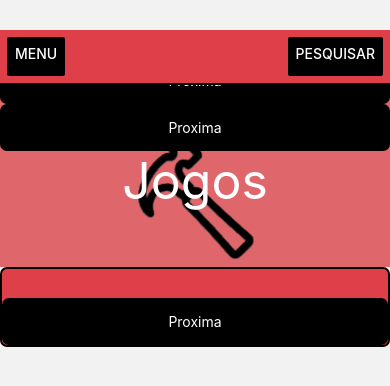
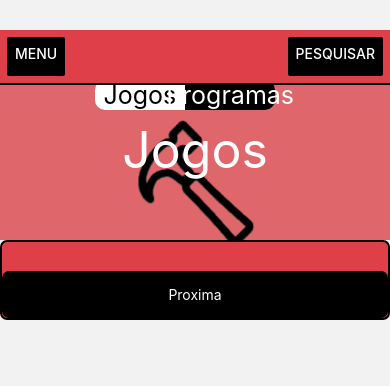
Before and after one commit to GabrielSilveira2026/PcBuildMobile, a React Native app: screen /Jogos in a window 390 px wide. Shown: the top 386 px of the page. Built offline with nearby package versions, Linux system fonts and the light colour scheme.

Commit message:
Criado tab nas telas de jogos e programas

```diff
--- a/Constantes/Styles.js
+++ b/Constantes/Styles.js
@@ -1,44 +1,32 @@
-import * as React from 'react';
 import {SafeAreaView , Button, Image, StyleSheet, TouchableOpacity, Text, View, ImageBackground } from 'react-native';
 import Cores from '../Constantes/Cores';
-import { NavigationContainer } from '@react-navigation/native';
-import { createNativeStackNavigator } from '@react-navigation/native-stack';
-
 const image = require('../Imagens/Fundo.png');
 
 export default StyleSheet.create({
-    // imageBackground: {
-    //   width: '100%',
-    //   height: '100%',
-    //   flex: 1,
-    //   resizeMode: "cover",
-    //   justifyContent: "center",
-    //   alignItems: "center"
-    // },
-    tela:{
+    tela: {
         textAlign: "center",
         justifyContent: "center",
     },
-    conteudo:{
+    conteudo: {
         textAlign: "center",
         height: '89.9%',
         backgroundColor: Cores.secondary,
     },
-    rodape:{
+    rodape: {
         padding: 8,
-      height:80,
+        height: 80,
         width: '100%',
         backgroundColor: Cores.primary,
         borderWidth: 2,
         borderRadius: 7,
         justifyContent: 'flex-end',
     },
-
     botaoProximo:{
         alignItems: "center",
         borderRadius: 7,
         padding:15,
         width: '100%',
         backgroundColor: 'black'
-  }
+    },
+
 });
--- a/Telas/JogosTela.js
+++ b/Telas/JogosTela.js
@@ -11,18 +11,17 @@ const JogosTela = ({navigation}) => {
         {/* Conteudo da Tela */}
         <SafeAreaView style={styles.conteudo}>
           <ImageBackground source={image} resizeMode="cover" style={{width: '100%', height: '100%'}}>
-            <TouchableOpacity
-              style={styles.botaoProximo}
-              onPress={() => navigation.navigate('Selecionados')}
-              >
-              <Text style={{color: 'white'}}>Proxima</Text>
+          {/* Tab jogos/programas */}
+          <SafeAreaView style={stylesJ.tab}>
+            <TouchableOpacity style={stylesJ.botaoJogos} onPress={() => navigation.navigate('Jogos')}>
+              <Text style={{color: 'black', fontSize: 25}}>Jogos</Text>
             </TouchableOpacity>
-            <TouchableOpacity
-            style={styles.botaoProximo}
-            onPress={() => navigation.navigate('Selecionados')}
-            >
-            <Text style={{color: 'white'}}>Proxima</Text>
-          </TouchableOpacity>
+
+            <TouchableOpacity style={stylesJ.botaoProgramas} onPress={() => navigation.navigate('Programas')}>
+              <Text style={{color: 'white', fontSize: 25}}>Programas</Text>
+            </TouchableOpacity>
+          </SafeAreaView>
+
             <Text style={{color: 'white', fontSize: 50, marginLeft:'auto', marginRight: 'auto'}}>Jogos</Text>
           </ImageBackground>
         </SafeAreaView>
@@ -41,3 +40,30 @@ const JogosTela = ({navigation}) => {
 }
 
 export default JogosTela;
+
+
+const stylesJ = StyleSheet.create({
+  tab:{
+    flexDirection: "row",
+    marginLeft:'auto',
+    marginRight: 'auto',
+    marginTop: 25,
+    marginBottom: 10
+  },
+
+  botaoJogos: {
+    backgroundColor: 'white',
+    alignItems: "center",
+    width: '45%',
+    borderTopLeftRadius: 10,
+    borderBottomLeftRadius: 10
+  },
+  botaoProgramas: {
+    backgroundColor: 'black',
+    alignItems: "center",
+    width: '45%',
+    borderTopRightRadius: 10,
+    borderBottomRightRadius: 10
+  }
+
+})
--- a/Telas/MenuTela.js
+++ b/Telas/MenuTela.js
@@ -27,3 +27,5 @@ const MenuTela = ({navigation}) => {
 }
 
 export default MenuTela
+
+const styles = StyleSheet.create({})
--- a/Telas/ProgramasTela.js
+++ b/Telas/ProgramasTela.js
@@ -9,6 +9,18 @@ const ProgramasTela = ({navigation}) => {
   return (
     <SafeAreaView style={styles.tela}>
       <SafeAreaView style={styles.conteudo}>
+
+        {/* Tab jogos/programas */}
+        <SafeAreaView style={stylesP.tab}>
+          <TouchableOpacity style={stylesP.botaoJogos} onPress={() => navigation.navigate('Jogos')}>
+            <Text style={{ color: 'black', fontSize: 25 }}>Jogos</Text>
+          </TouchableOpacity>
+
+          <TouchableOpacity style={stylesP.botaoProgramas} onPress={() => navigation.navigate('Programas')}>
+            <Text style={{ color: 'white', fontSize: 25 }}>Programas</Text>
+          </TouchableOpacity>
+        </SafeAreaView>
+
         <ImageBackground source={image} resizeMode="cover" style={{width: '100%', height: '100%'}}>
         <Text style={{color: 'white', fontSize: 50, marginLeft:'auto', marginRight: 'auto'}}>Programas</Text>
         </ImageBackground>
@@ -27,3 +39,30 @@ const ProgramasTela = ({navigation}) => {
 }
 
 export default ProgramasTela
+
+
+const stylesP = StyleSheet.create({
+  tab:{
+    flexDirection: "row",
+    marginLeft:'auto',
+    marginRight: 'auto',
+    marginTop: 25,
+    marginBottom: 10
+  },
+
+  botaoJogos: {
+    backgroundColor: 'white',
+    alignItems: "center",
+    width: '45%',
+    borderTopLeftRadius: 10,
+    borderBottomLeftRadius: 10
+  },
+  botaoProgramas: {
+    backgroundColor: 'black',
+    alignItems: "center",
+    width: '45%',
+    borderTopRightRadius: 10,
+    borderBottomRightRadius: 10
+  }
+
+})
```
Lines whose indentation alone changed are shown as unchanged.
